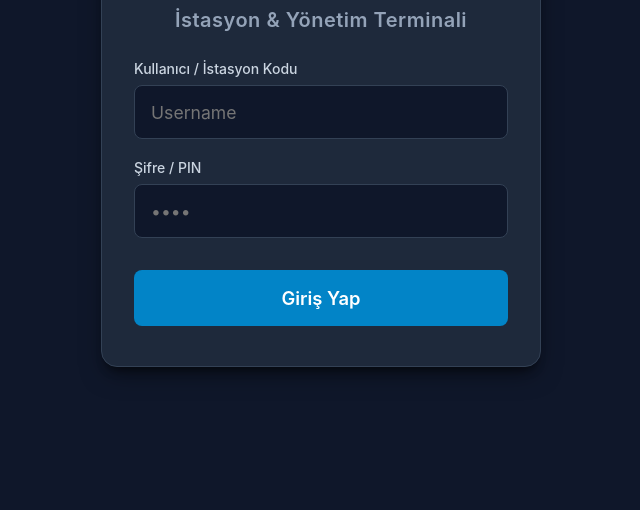
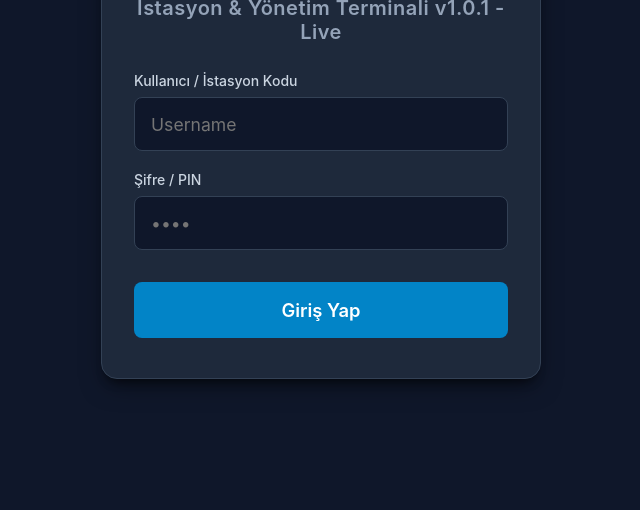
Before and after one commit to sanliturk09/qmt-uvt-backend, a plain HTML site: page static/index.html in a window 1280 px wide. Shown: the part 290-800 px from the top of the page, without its empty margins (319-959 px from the left). Drawn offline with Linux system fonts and the light colour scheme.

Commit message:
test: versiyon guncelleme akisi testi

```diff
--- a/static/index.html
+++ b/static/index.html
@@ -124,7 +124,7 @@
         <div class="logo-container">
             <img src="/static/images/QMT_LOGO.png" alt="QMT Logo" onerror="this.style.display='none'">
         </div>
-        <div class="title">İstasyon & Yönetim Terminali</div>
+        <div class="title">İstasyon & Yönetim Terminali v1.0.1 - Live</div>
 
         <form id="loginForm">
             <div class="input-group">
```
